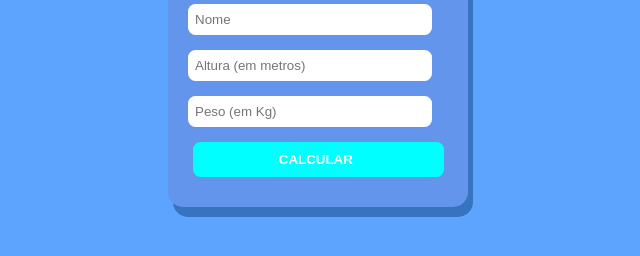
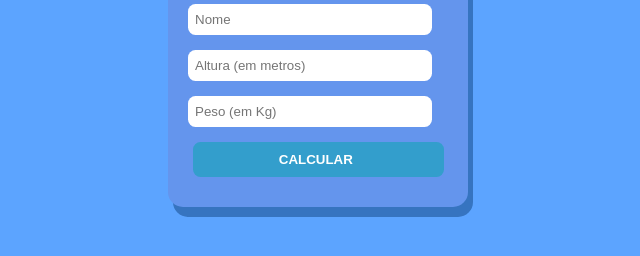
Before and after one commit to joelbrs/calculadora_imc_simples, a plain HTML site: page index.html in a window 1280 px wide. Shown: the part 216-472 px from the top of the page, without its empty margins (322-962 px from the left). Drawn offline with Linux system fonts and the light colour scheme.

Commit message:
Update style.css

```diff
--- a/assets/style.css
+++ b/assets/style.css
@@ -53,7 +53,7 @@ input {
 
 #button {
 
-    background-color:cyan;
+    background-color: hsl(198, 60%, 50%);
     color: #fff;
 
     font-weight: bold;
```
